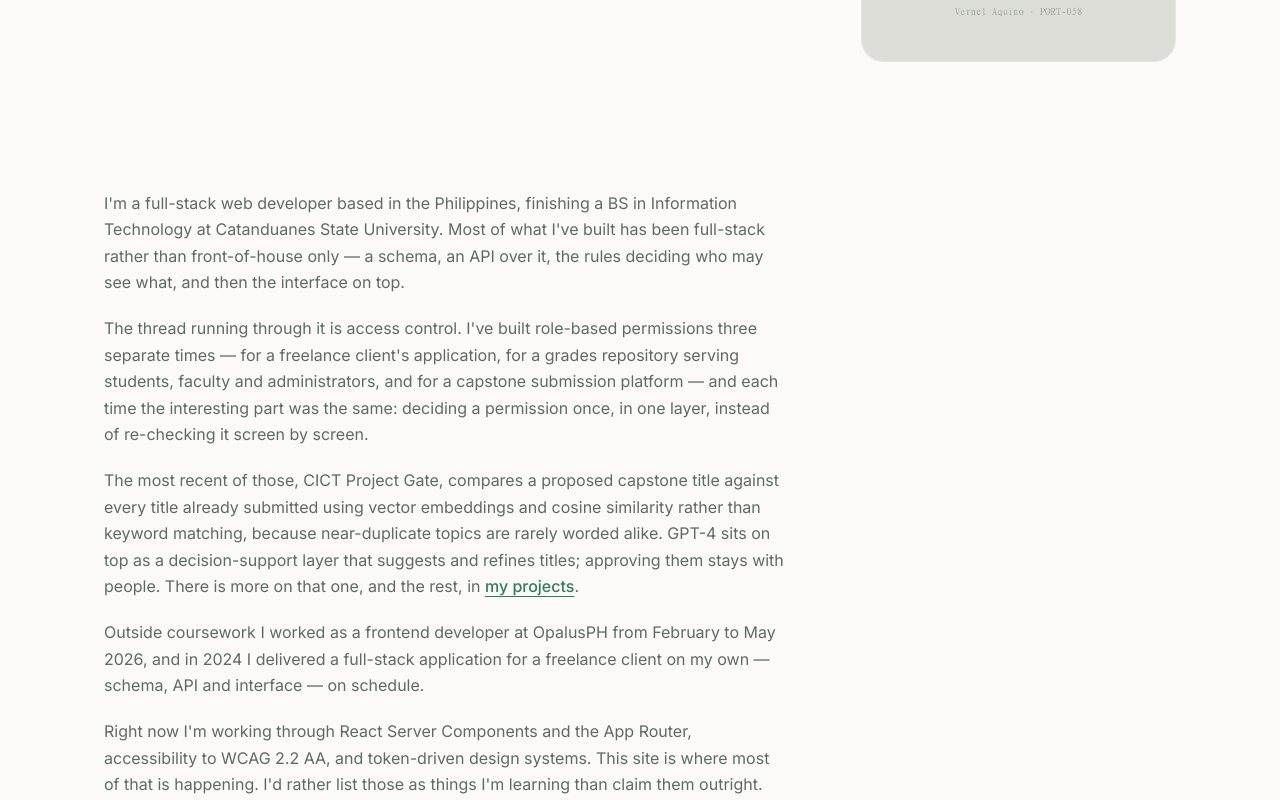
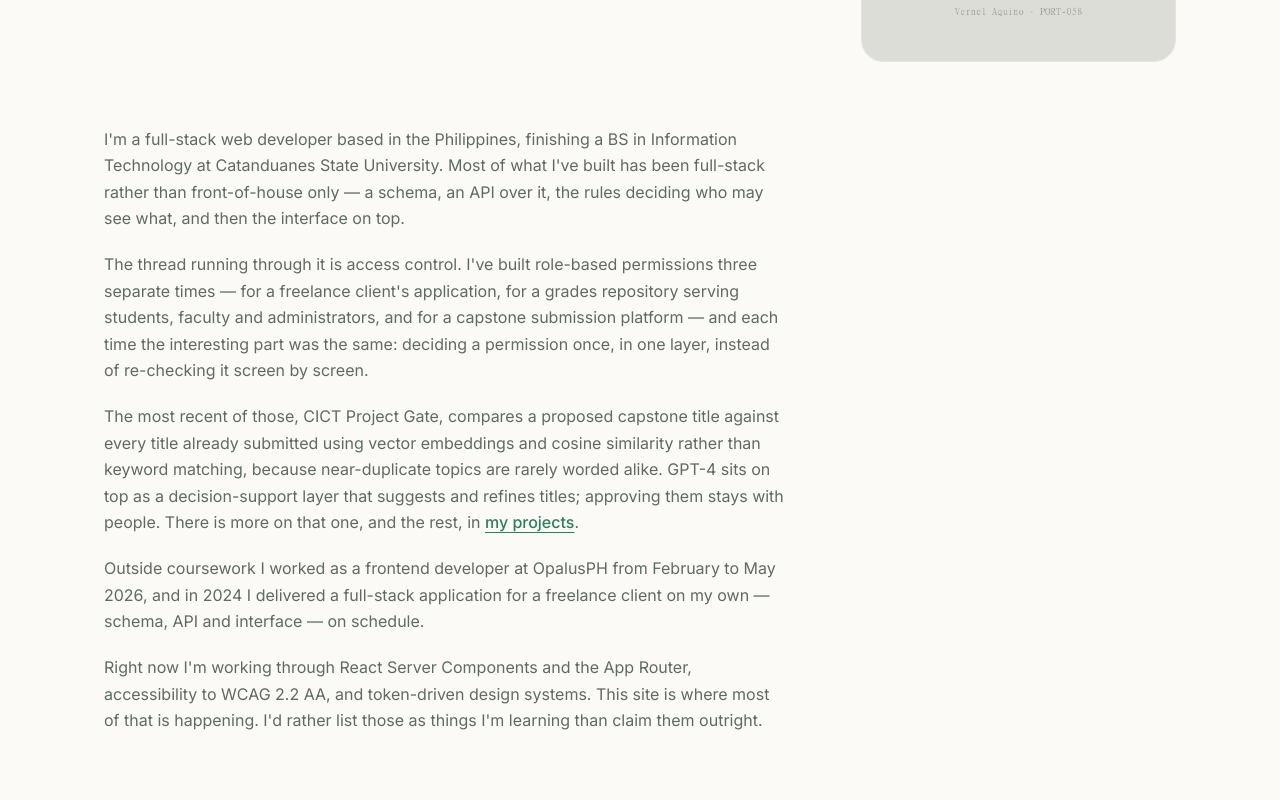
Before and after one commit to Vyrnyl/portfolio, a Next.js app: page /about in a window 1280 px wide. Shown: the part 460-1260 px from the top of the page. Built offline with nearby package versions, Linux system fonts and the light colour scheme.

Commit message:
fix(layout): collapse doubled padding between adjacent sections

```diff
--- a/ai-context/context/ui-registry.md
+++ b/ai-context/context/ui-registry.md
@@ -69,7 +69,7 @@ All `designed` — they exist and are proven in the design prototype, not yet bu
 | Component | Status | File | Client? | Prototype class |
 |---|---|---|---|---|
 | `Container` | **built** | `src/components/layout/container.tsx` | no | `mx-auto w-full max-w-shell px-gut` |
-| `Section` | **built** | `src/components/layout/section.tsx` | no | `py-section` / `py-section-tight`; heading is `text-h-md text-ink mb-6`. Props: `heading?`, `id?`, `spacing?: "default" | "tight"`, `bleed?`, `className?`. Wraps children in `Container` unless `bleed`. |
+| `Section` | **built** | `src/components/layout/section.tsx` | no | `section py-section` / `section py-section-tight`; heading is `text-h-md text-ink mb-6`. **The `section` marker class drives `.section + .section { padding-top: 0 }` in globals.css** (2026-09-20), so a pair of adjacent sections is separated by ONE token's worth of space rather than two stacked paddings — it was 208px between two `default` sections at 1440 against a 104px token. The first section on a page keeps its top padding because nothing precedes it. Props: `heading?`, `id?`, `spacing?: "default" | "tight"`, `bleed?`, `className?`. Wraps children in `Container` unless `bleed`. |
 | `SectionHead` | designed | `layout/section-head.tsx` | no | `.sec-head` + `.rule` — eyebrow, heading, gradient rule |
 | `Header` | **built** | `src/components/layout/header.tsx` | no | `bg-ground/80 border-border sticky top-0 z-40 border-b backdrop-blur-md`; inner `Container` is `flex h-16 items-center justify-between gap-4`; wordmark `text-h-sm text-ink -mx-2 rounded-md px-2 py-1 transition-colors hover:text-fern` + focus ring. Nav wrapper `hidden lg:block`. Props: `className?`. Holds the hardcoded `NAV` array until PORT-011. |
 | `NavLinks` | **built** | `src/components/layout/nav-links.tsx` | **yes** — `usePathname` | `ul` is `flex items-center gap-1` (horizontal) or `flex flex-col items-stretch gap-1` (vertical); link `block rounded-full transition-colors` + `px-3 py-1.5 text-sm` / `px-4 py-3 text-base` + focus ring; active `bg-fern-wash text-fern font-medium`, idle `text-muted hover:text-ink hover:bg-surface-2`. Props: `items: readonly NavItem[]`, `orientation?: "horizontal" \| "vertical"` (default horizontal), `onNavigate?: () => void`, `className?`. Exports the `NavItem` type. |
--- a/ai-context/context/ui-rules.md
+++ b/ai-context/context/ui-rules.md
@@ -174,7 +174,10 @@ Tailwind v4 configures in CSS, not `tailwind.config.js`. Two blocks, and the spl
   --breakpoint-md: 760px;
   --breakpoint-lg: 1000px;
 
-  /* py-section / py-section-tight. Vertical rhythm, owned by <Section>. */
+  /* py-section / py-section-tight. Vertical rhythm, owned by <Section>.
+     NOTE the token is what ONE section asks for on ONE edge. Adjacent
+     sections collapse (`.section + .section { padding-top: 0 }`) so the gap
+     between two is the token, not double it. */
   --spacing-section: clamp(56px, 9vw, 104px);
   --spacing-section-tight: clamp(36px, 5.5vw, 64px);
 
@@ -482,6 +485,7 @@ Rules for anything in `components/`:
 - **A heading level is a property of where a component sits, not of what it is.** `ProjectCard` renders `h3` under `/`'s "Featured work" `<h2>` and must render `h2` under `/projects`, where it follows the page `<h1>` directly — same component, two correct answers, so the level is a prop with a sensible default. **A WCAG-tagged axe run does not catch this**: `heading-order` is enabled by default but tagged `best-practice`, not `wcag2a`/`wcag2aa`, so the usual `withTags(["wcag2a", "wcag2aa", "wcag21a", "wcag21aa"])` filter drops it and a skipped level passes a zero-violation audit (verified against `axe-core`'s own rule metadata, not assumed). Walk the heading list per route separately, or add `best-practice` to the tag list.
 - **Measure contrast, do not eyeball it — and check the measurement itself.** Both faults above survived a passing assertion. `getComputedStyle` returns `lab()` unresolved in Chromium, so regexing its numbers reads lab components as RGB and reports full-strength fern at 1.15:1. Composite the element over its ground on a 1×1 canvas and read the pixel back; a number that agrees with the code is not the same as a number that is right.
 - **Loading strategy is a property of the slot too, exactly like heading level.** `next/image` lazy-loads by default, which is right for a card in a grid and wrong for the one card that happens to be the page's LCP element — PORT-053 found `/` and `/projects` deferring the very image the metric measures. `ProjectCard` takes `priority` and `ProjectGrid` takes `priorityCount`, defaulting to off, because only the caller knows what is above the fold. Make it a **count, not a boolean**, wherever the component repeats in a responsive grid: the project grid is three-up at `lg` and one-up on a phone, so the first row is three LCP candidates on desktop and one on mobile — and marking *every* instance eager is not the safe default, it competes for bandwidth and makes LCP worse than lazy-loading would.
+- **Padding on both edges doubles at every join — a rhythm token is what ONE section asks for, not the gap you get.** `<Section>` pads top and bottom so a lone section breathes, which silently makes every adjacent pair twice as wide as the token says: measured at **208px between two `default` sections against a 104px token**, 168px for default+tight, 128px for tight+tight. PORT-036 met this on `/contact` and fixed it by merging two sections; the cause survived and `/about`, `/resume` and `/projects/[slug]` all had it. The fix belongs in the component — `.section + .section { padding-top: 0 }` — so no page has to know. **Do not express this as a Tailwind `[&+&]` arbitrary variant:** it compiles and generates `.[&+&]\:pt-0 + .[&+&]\:pt-0`, which keys on the literal class string, so it collapses tight+tight and default+default while **silently missing default+tight** — the exact pair `/about` uses. A shared marker class cannot have that bug. **And note the measurement trap:** `getBoundingClientRect` reports a gap of **0** between two such sections, because the boxes touch — the space is *inside* them. Read the computed padding, not the gap.
 - **A placeholder that renders as a working control is worse than no control at all.** A stand-in URL produces a button labelled "Live site" that takes the visitor to an IANA example page — it looks real right up until it is clicked, and the visitor concludes the site is broken rather than unfinished. The fix is not necessarily to hide it: **turn the silent placeholder into a self-labelling one.** `Live site — PENDING`, rendered as muted text with no anchor, is visible (the project *has* a repo; the address is not ready) and impossible to click. That is the same move the placeholder images make by saying `SCREENSHOT PENDING` on their own face instead of pretending to be screenshots. **Every placeholder is either self-labelling or silent** (a stale PDF, an `example.com` href) — when you add one, decide which, and if it is silent, either relabel it or filter it at every surface that renders it.
 - **A disabled state needs an action to disable; otherwise it is just text.** Reaching for a disabled `<a>` or `<button>` to express "not ready yet" invents an interactive element that never becomes interactive. An `<a>` without `href` is already non-interactive but keeps a link role in some tools and invites a reader to try clicking. Prefer a `<span>` — a screen reader then finds text, which is what it is.
 - **A fixed aspect-ratio box is a crop, and `object-cover` decides what you lose.** The `aspect-thumbnail` (16/10) box is right for a card in a grid, where one odd-sized cell breaks the row — but it was designed against placeholder graphics that had nothing to lose. A real 2:1 screenshot in that box has **21% of its width cut away**, which on a UI capture is a whole table column. Where the image's *content* is the point, keep the fixed box for alignment and switch the image to `object-contain` on a `--surface-2` ground: the row still lines up, and the letterbox reads as deliberate. **Both halves of this fail silently in assertions** — `objectFit === "cover"` and "all cells uniform" are each *true* of a badly cropped image, so 206 assertions passed over it. Compare the **source ratio against the painted ratio** if you want a check that can actually fail, and read the screenshot either way.
--- a/src/app/globals.css
+++ b/src/app/globals.css
@@ -287,6 +287,34 @@
   overflow: hidden;
 }
 
+/* ---------------------------------------------------------------------------
+   SECTION RHYTHM — collapse the doubled gap between adjacent sections.
+
+   `<Section>` pads both edges so a lone section breathes on both sides. The
+   consequence is that every ADJACENT PAIR stacks two paddings, making the
+   visible gap twice what either section asked for. Measured before this rule,
+   at 1440: 208px between two `default` sections, 168px for default+tight,
+   128px for tight+tight — against a `--spacing-section` that is 104px.
+
+   PORT-036 met this on /contact and solved it locally by merging two sections
+   into one. That worked, but left the cause in place for every other page to
+   rediscover; /about, /resume and /projects/[slug] all had it.
+
+   Deliberately NOT a Tailwind `[&+&]` arbitrary variant. That compiles and
+   generates `.[&+&]\:pt-0 + .[&+&]\:pt-0`, which keys on the literal class
+   string — so it collapses tight+tight and default+default while silently
+   MISSING default+tight, the exact pair /about uses. A shared marker class
+   cannot have that bug.
+
+   The top is what gets removed, so a pair keeps the FOLLOWING section's
+   rhythm, and the first section on a page keeps its full top padding because
+   nothing precedes it.
+--------------------------------------------------------------------------- */
+
+.section + .section {
+  padding-top: 0;
+}
+
 
 @media (prefers-reduced-motion: reduce) {
   *,
--- a/src/app/projects/[slug]/page.tsx
+++ b/src/app/projects/[slug]/page.tsx
@@ -106,7 +106,10 @@ export default async function ProjectPage({ params }: ProjectPageProps) {
       */}
       <script {...jsonLdScriptProps(buildProjectSchema(project))} />
 
-      <Section>
+      {/* `tight` like every section below it. As `default` its 104px bottom
+          padding was the widest gap on the page, and it fell between the
+          header and the case study — the two halves that belong together. */}
+      <Section spacing="tight">
         <ProjectHeader project={project} />
       </Section>
 
--- a/src/components/layout/section.tsx
+++ b/src/components/layout/section.tsx
@@ -18,9 +18,30 @@ type Props = {
   className?: string;
 };
 
+/*
+ * Every Section carries this marker, and the rule that reads it lives in
+ * globals.css: `.section + .section { padding-top: 0 }`.
+ *
+ * Padding sits on both edges so a lone Section breathes on both sides, but
+ * that means every ADJACENT PAIR stacks two paddings and the visible gap is
+ * double what either section asked for — measured before the fix at 208px
+ * between two `default` sections at 1440, 168px for default+tight, 128px for
+ * tight+tight. PORT-036 hit this on /contact and fixed it locally by merging
+ * two sections into one; this fixes the cause, so no page has to know.
+ *
+ * The rule is a real CSS rule rather than a Tailwind `[&+&]` arbitrary
+ * variant. That variant does compile, but it keys on the literal class string,
+ * so it collapses `tight + tight` and `default + default` while silently
+ * MISSING `default + tight` — the exact pair /about uses. One marker class
+ * cannot have that bug.
+ *
+ * Only the top is removed: the pair keeps the FOLLOWING section's rhythm, and
+ * the first section on a page keeps its full top padding because nothing
+ * precedes it.
+ */
 const SPACING = {
-  default: "py-section",
-  tight: "py-section-tight",
+  default: "section py-section",
+  tight: "section py-section-tight",
 } as const;
 
 /**
```
Also changed, not shown: ai-context/context/progress.md (+1 -0 lines).
